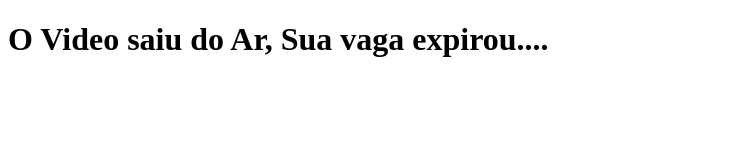
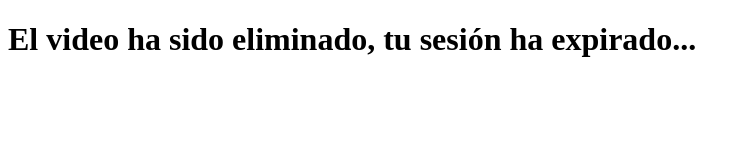
Before and after one commit to gmltda/paquete, a plain HTML site: page index.html in a window 1280 px wide. Shown: the whole page, without its empty margins (0-750 px from the left). Drawn offline with Linux system fonts and the light colour scheme.

Commit message:
Update index.html

```diff
--- a/index.html
+++ b/index.html
@@ -12,7 +12,7 @@ j=d.createElement(s),dl=l!='dataLayer'?'&l='+l:'';j.async=true;j.src=
 })(window,document,'script','dataLayer','GTM-P6PCB2R');</script>
 <!-- End Google Tag Manager -->
 
- 	<h1>O Video saiu do Ar, Sua vaga expirou....</h1>
+ 	<h1>El video ha sido eliminado, tu sesión ha expirado...</h1>
  </head>
 
  <body>
```
